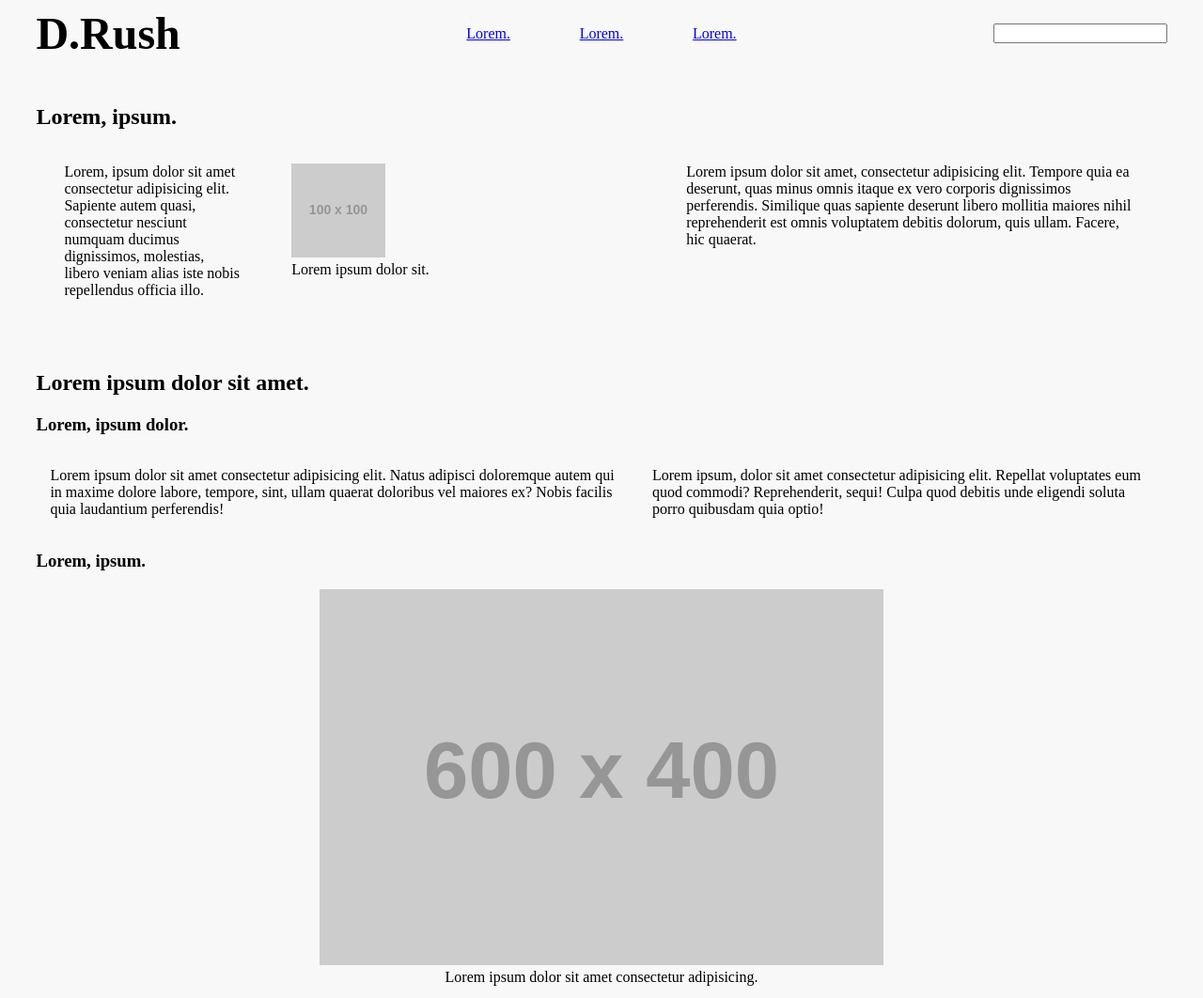
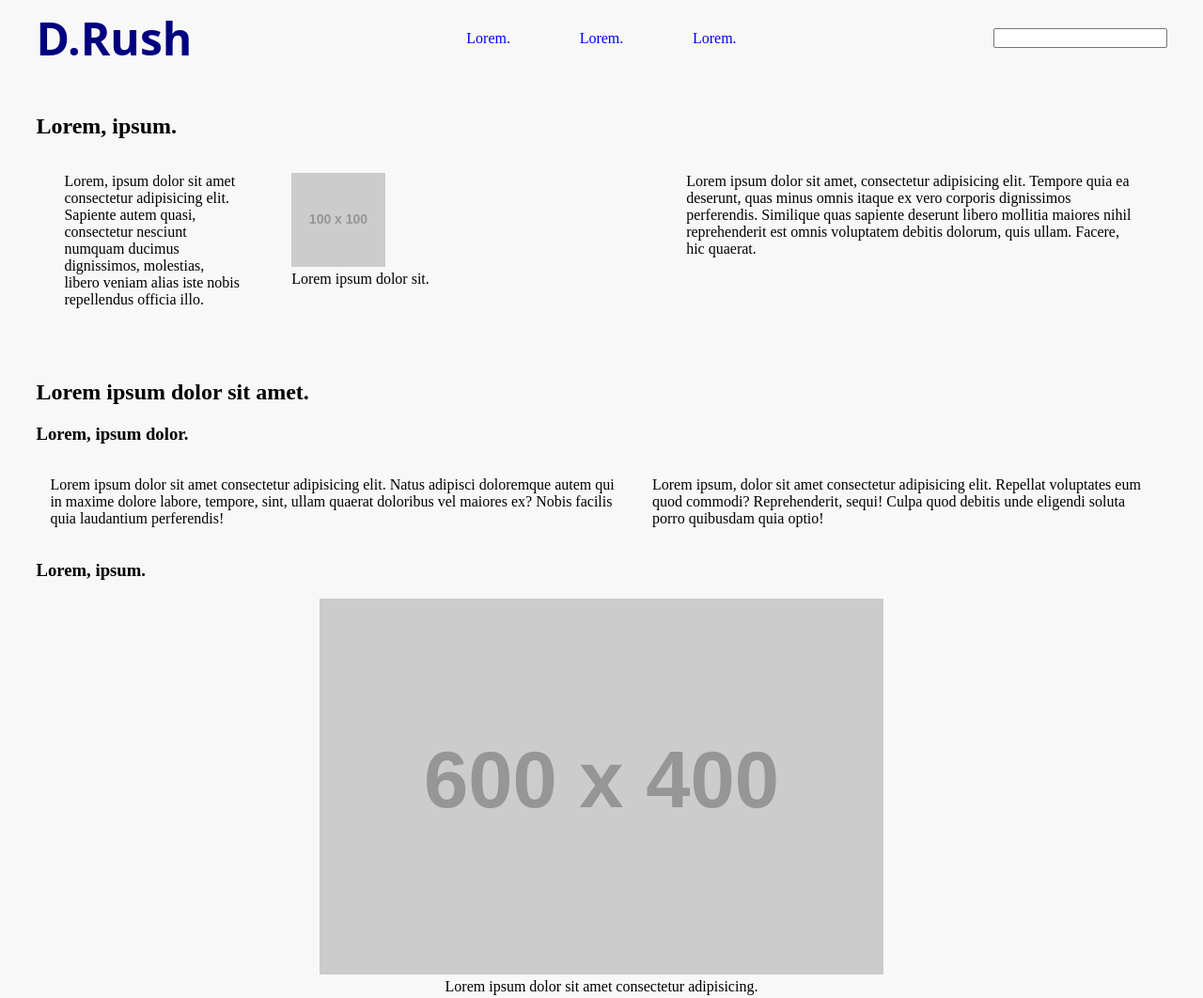
Before and after one commit to XanderTate/css-lesson1-24, a plain HTML site: page index.html in a window 1280 px wide. Shown: the top 1062 px of the page at 94% size. Drawn offline with Linux system fonts and the light colour scheme; placeholder pictures from the web are drawn by us; a web font is replaced by a local one.

Commit message:
styled nav-link

```diff
--- a/css/style3.css
+++ b/css/style3.css
@@ -45,6 +45,16 @@ body {
     justify-content: space-around;
     padding-left: 0;
     list-style-type: none;
+}
+
+.nav-link {
+    color: blue;
+    text-decoration: none;
+    transition: color .5s ease-in;
+}
+
+.nav-link:hover {
+    color: yellowgreen;
 }
 
 .row {
@@ -109,8 +119,8 @@ body {
 }
 
 #myName {
-    color: var(--prim)
-    font-family:var(--font1);
+    color: var(--prim);
+    font-family: var(--font1);
     font-size: 48px;
 }
 
```
